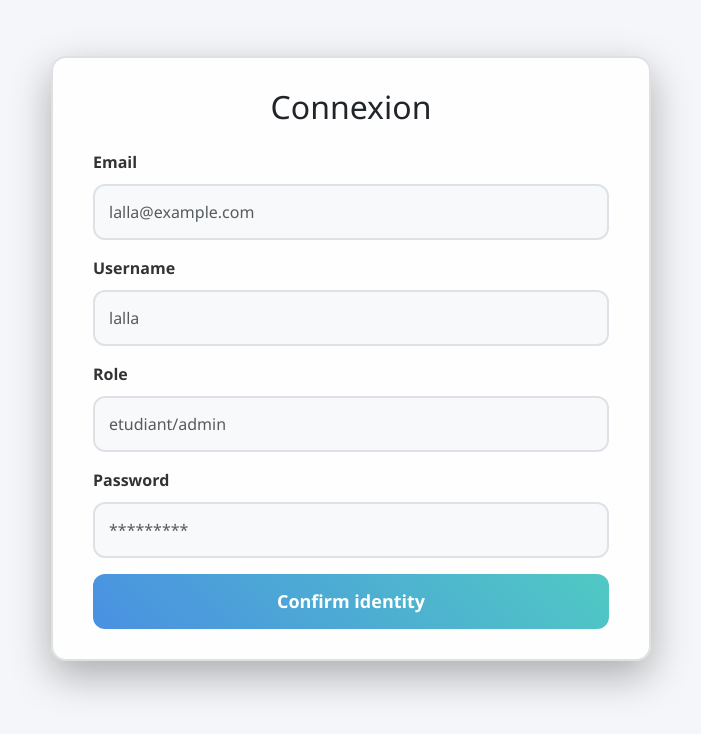
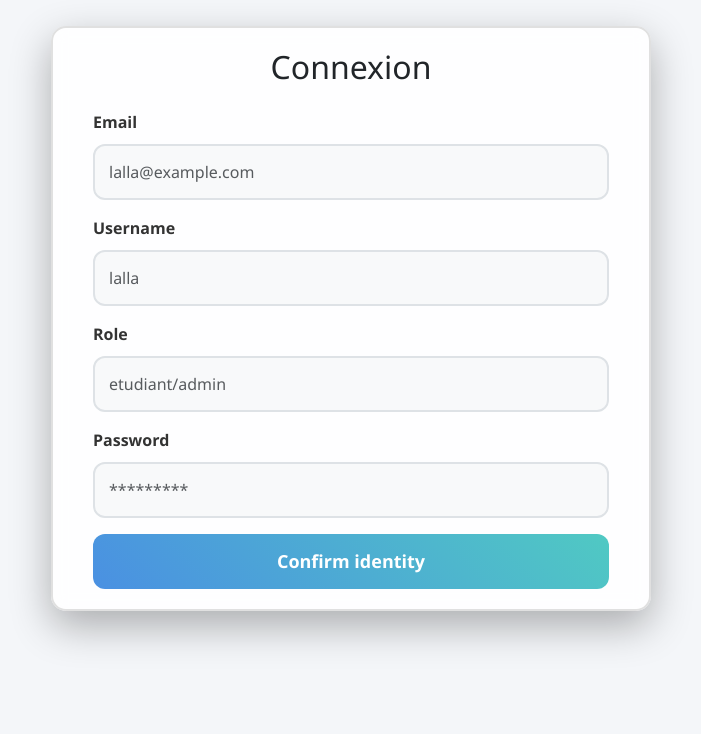
Before and after one commit to montahalassoued/miniprojectphp, a PHP site: page /auth.php in a window 1280 px wide. Shown: the top 734 px of the page, without its empty margins (289-990 px from the left). Run offline with PHP 8.4, Linux system fonts and the light colour scheme.

```diff
--- a/pdo 2/style.css
+++ b/pdo 2/style.css
@@ -97,13 +97,12 @@ body {
 
 .login-form {
     background: rgba(255, 255, 255, 0.9);
-    padding: 30px 40px;
+    padding: 20px 40px;
     border-radius: 15px;
     box-shadow: 0 15px 40px rgba(0, 0, 0, 0.3);
     width: 600px;
-    margin: 0 auto;
+    margin: -30px auto 20px auto;
     backdrop-filter: blur(8px);
-    animation: fadeIn 0.5s ease-in;
     border: 2px solid #e0e0e0;
 }
 
```
